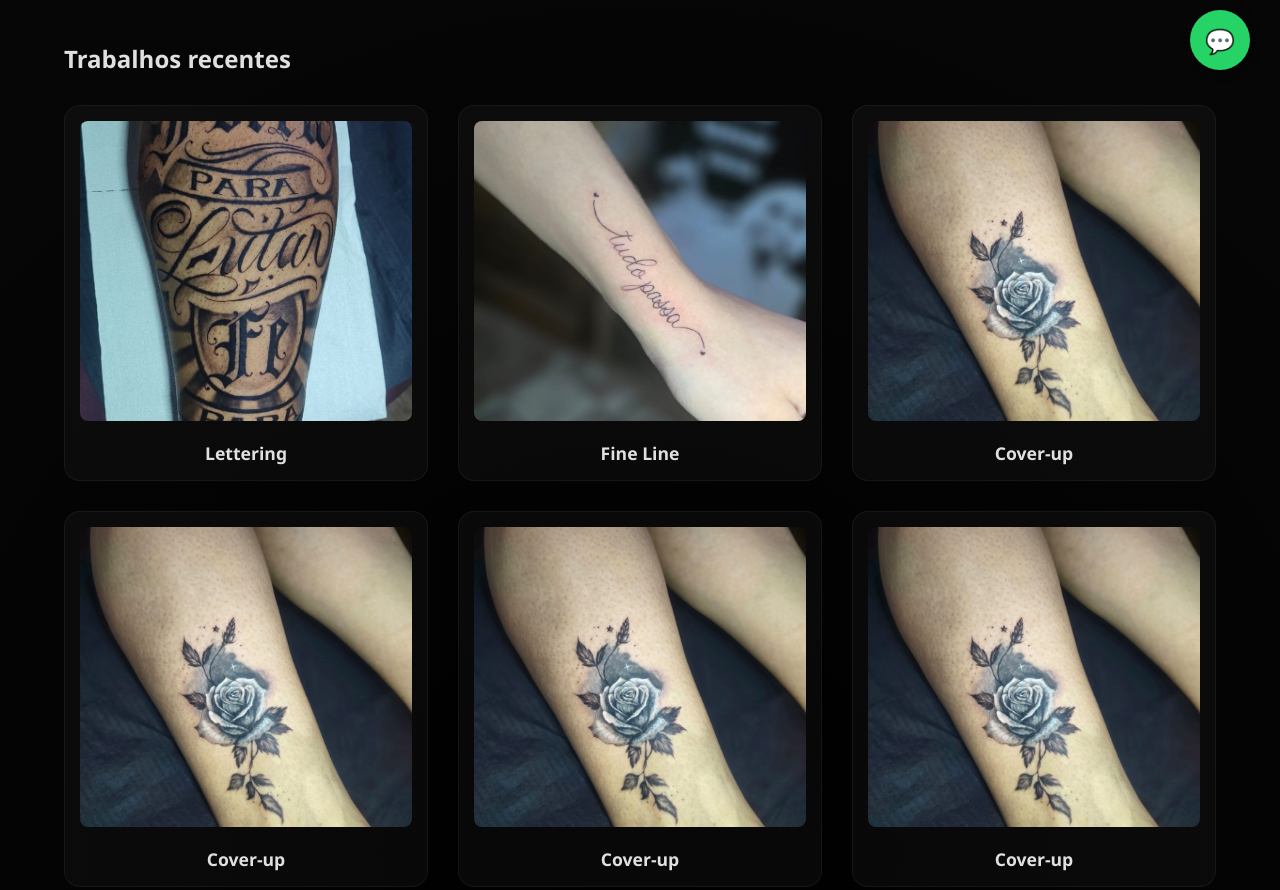
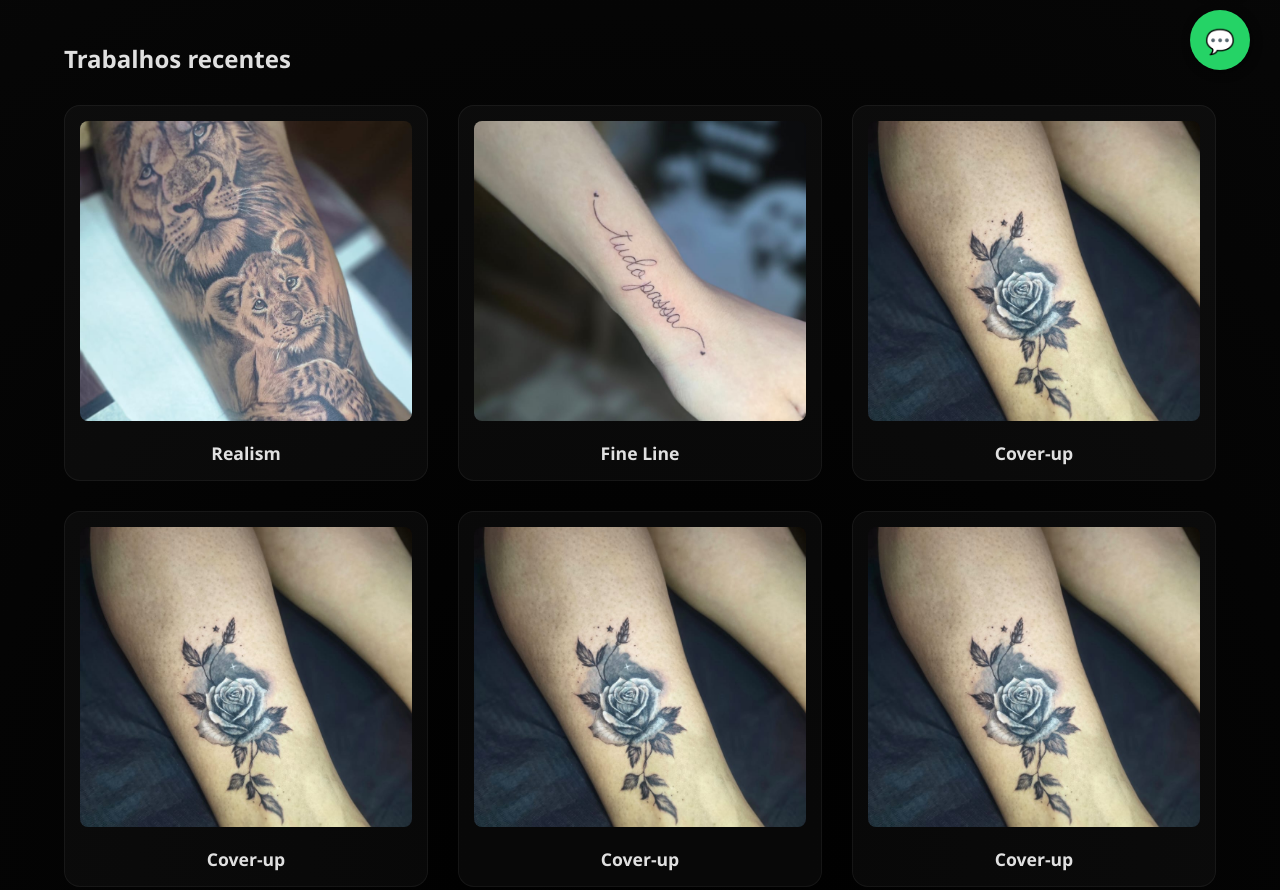
Before and after one commit to alanoliversolivers-coder/EstudioAfrica, a website: page index.html in a window 1280 px wide. Shown: the part 700-1590 px from the top of the page. Drawn offline with Linux system fonts and the light colour scheme.

Commit message:
Update index.html

```diff
--- a/index.html
+++ b/index.html
@@ -147,8 +147,8 @@
         <h2>Trabalhos recentes</h2>
         <div class="art-grid">
             <div class="art-item">
-                <img src="letring.jpeg" alt="Tattoo Lettering">
-                <h3>Lettering</h3>
+                <img src="Realismo.jpeg" alt="Realism">
+                <h3>Realism</h3>
             </div>
             <div class="art-item">
                 <img src="findline.jpeg" alt="Tattoo Fine Line">
```
